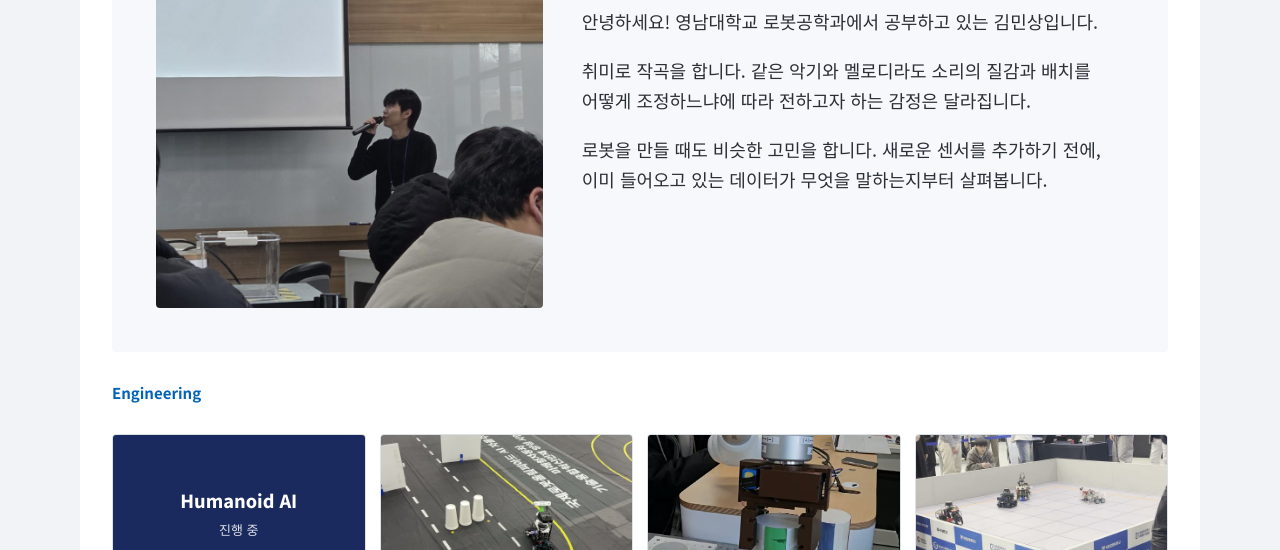
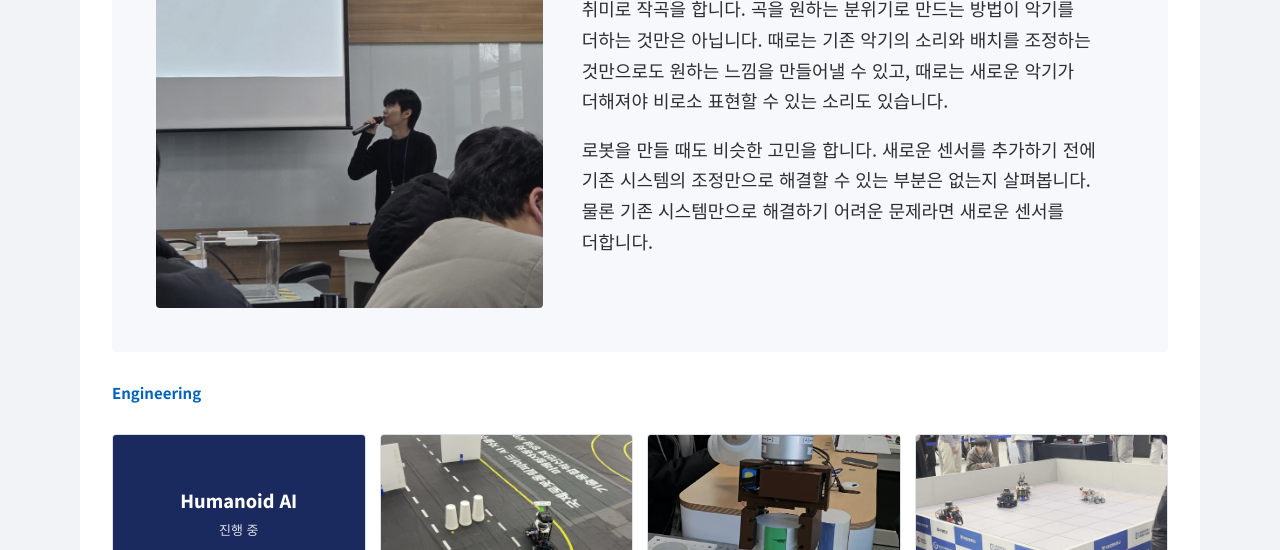
Before and after one commit to ssange2003/ssange2003.github.io, a plain HTML site: page index.html in a window 1280 px wide. Shown: the part 550-1100 px from the top of the page. Drawn offline with Linux system fonts and the light colour scheme.

Commit message:
About Me: balance adjusting existing system with adding sensors
Co-Authored-By: Claude Opus 5.5 <noreply@anthropic.com>

```diff
--- a/index.html
+++ b/index.html
@@ -241,8 +241,8 @@ video.fit{object-fit:contain}
           <div class="atxt">
             <h2>About Me</h2>
             <p>안녕하세요! 영남대학교 로봇공학과에서 공부하고 있는 김민상입니다.</p>
-            <p>취미로 작곡을 합니다. 같은 악기와 멜로디라도 소리의 질감과 배치를 어떻게 조정하느냐에 따라 전하고자 하는 감정은 달라집니다.</p>
-            <p>로봇을 만들 때도 비슷한 고민을 합니다. 새로운 센서를 추가하기 전에, 이미 들어오고 있는 데이터가 무엇을 말하는지부터 살펴봅니다.</p>
+            <p>취미로 작곡을 합니다. 곡을 원하는 분위기로 만드는 방법이 악기를 더하는 것만은 아닙니다. 때로는 기존 악기의 소리와 배치를 조정하는 것만으로도 원하는 느낌을 만들어낼 수 있고, 때로는 새로운 악기가 더해져야 비로소 표현할 수 있는 소리도 있습니다.</p>
+            <p>로봇을 만들 때도 비슷한 고민을 합니다. 새로운 센서를 추가하기 전에 기존 시스템의 조정만으로 해결할 수 있는 부분은 없는지 살펴봅니다. 물론 기존 시스템만으로 해결하기 어려운 문제라면 새로운 센서를 더합니다.</p>
           </div>
         </div>
       </div>
```
